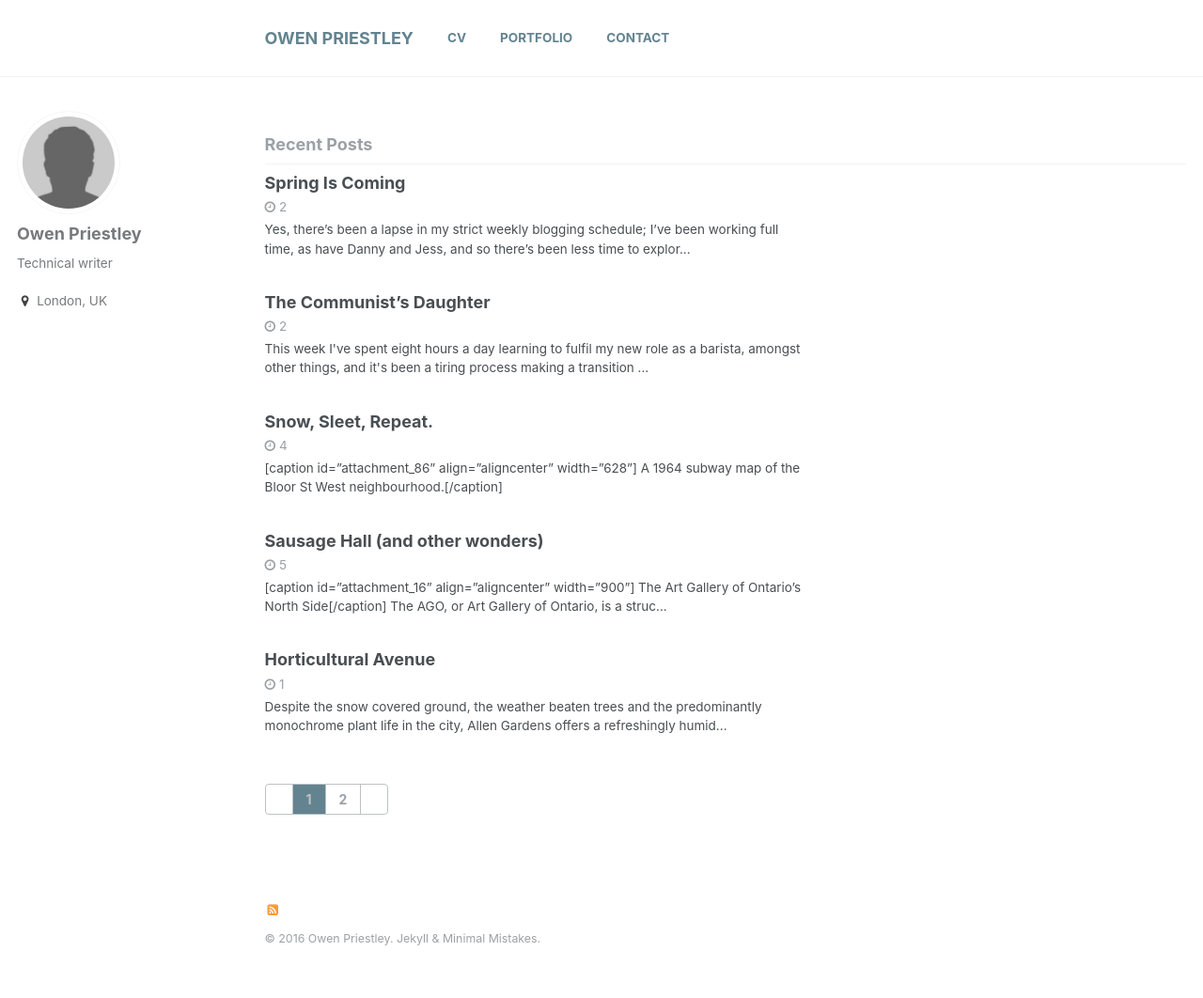
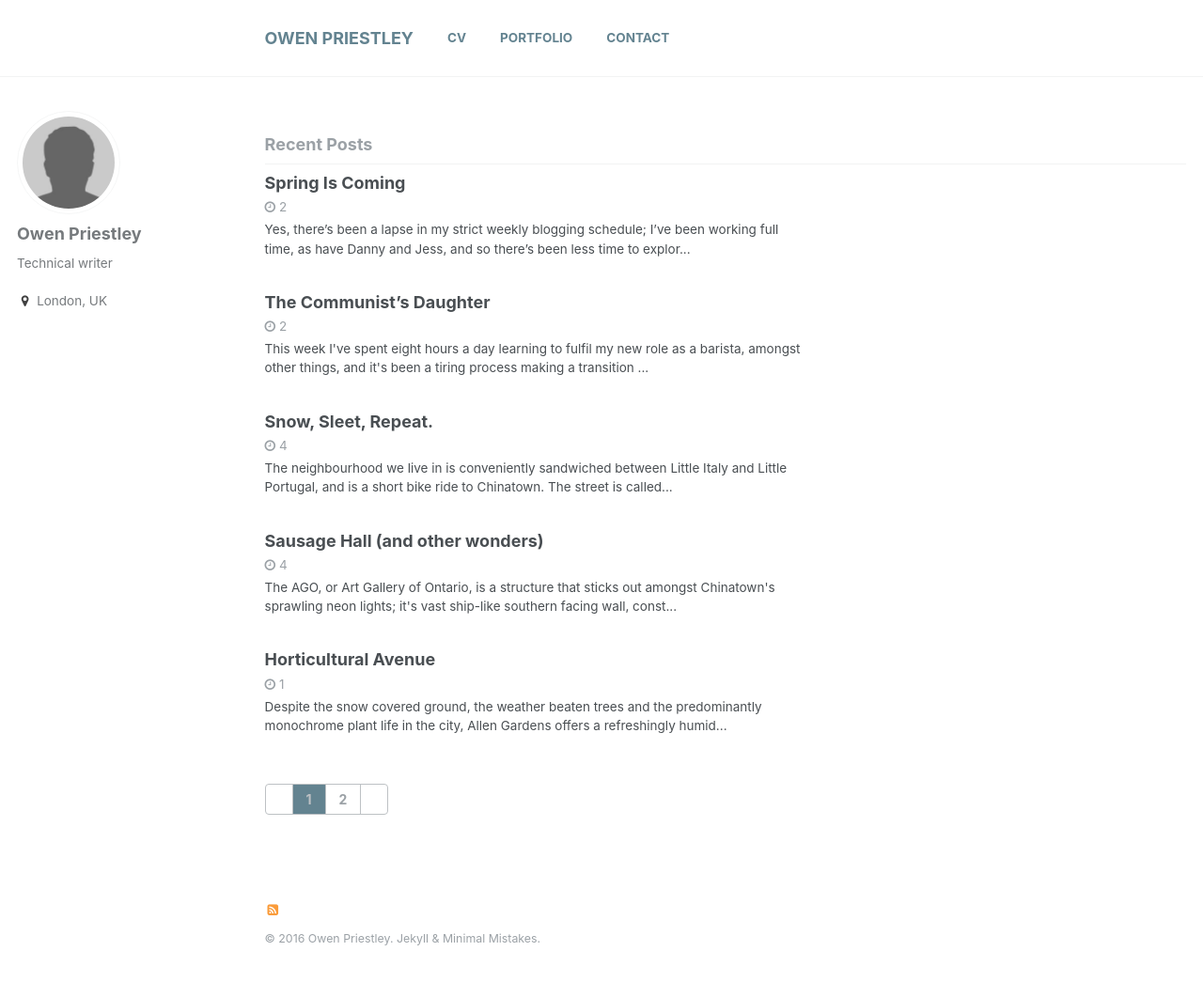
Before and after one commit to owenpriestley/owenpriestley.github.io, a Jekyll site: the page built from index.html, in a window 1280 px wide. Shown: the whole page at 94% size. Built offline with Jekyll 4.4.1, drawn with Linux system fonts in a browser that asks for light colours; the list of posts is cut into pages by our own code.

Commit message:
some more

```diff
--- a/_posts/2014-03-09-sausage-hall-and-other-wonders.md
+++ b/_posts/2014-03-09-sausage-hall-and-other-wonders.md
@@ -6,43 +6,61 @@
 permalink: /portfolio/hogtown_enquirer/sausage_hall/
 author_profile: true
 read_time: true
+header:
+  image: sausage_hall.png
 ---
-[caption id="attachment_16" align="aligncenter" width="900"]<a href="http://owenpriestley.files.wordpress.com/2014/03/ago_at_dusk.jpg"><img class=" wp-image-16 " title="The Art Gallery of Ontario's North Side" alt="AGO_at_dusk" src="http://owenpriestley.files.wordpress.com/2014/03/ago_at_dusk.jpg?w=300" width="900" height="600" /></a> The Art Gallery of Ontario's North Side[/caption]
 <p style="text-align:left;">The AGO, or <a href="www.ago.net" target="_blank">Art Gallery of Ontario</a>, is a structure that sticks out amongst Chinatown's sprawling neon lights; it's vast ship-like southern facing wall, constructed from arched wooden beams and glass provides onlookers with a brief insight into the Italian Wing (complete with espresso and gelato bar) whilst visitors to the gallery can look out onto the bustling Dundas-Spadina junction. The gallery hosts a free evening every Wednesday between six and eight o'clock, meaning anybody who happens to be in the area can duck in and appreciate the extensive collection of art from around the globe.</p>
 
 
-[caption id="attachment_20" align="aligncenter" width="640"]<a href="http://owenpriestley.files.wordpress.com/2014/03/img_0667.jpg"><img class="size-full wp-image-20  " alt="The Nighttime Cityscape, as viewed from the AGO's westward staircase." src="http://owenpriestley.files.wordpress.com/2014/03/img_0667.jpg" width="640" height="480" /></a> Toronto's nighttime cityscape, as viewed from the AGO's westward staircase.[/caption]
+![full](img_0667.jpg)
+{: .align-center}
+<h2 class="img">Toronto's nighttime cityscape, as viewed from the AGO's westward staircase.</h2>
+
 <p style="text-align:left;">Visiting the gallery on a Wednesday evening is a great opportunity to save sixteen dollars, explore the exhibitions during the twilight hours - when the skyline is arguably at it's best - and look out at a nighttime cityscape from the west facing staircase. Prior to visiting the AGO I had seldom been exposed to Canadian art; inspired by the beautiful scenery this country has to offer, for someone who doesn't know a great deal about landscape paintings, they're easily appreciated. Cornelius Krieghoff, whose oil paintings predominantly feature the native Indians, were particularly striking. Below is a Google image of his <em>Huron Indians at Portage.</em></p>
 
 
-[caption id="attachment_22" align="aligncenter" width="640"]<a href="http://owenpriestley.files.wordpress.com/2014/03/cornelius-krieghoff-huron-indians-at-portage.jpg"><img class="size-full wp-image-22  " alt="C Krieghoff: Huron Indians at Portage" src="http://owenpriestley.files.wordpress.com/2014/03/cornelius-krieghoff-huron-indians-at-portage.jpg" width="640" height="527" /></a> C. Krieghoff: Huron Indians at Portage[/caption]
+![full](cornelius-krieghoff-huron-indians-at-portage.jpg)
+{: .align-center}
+<h2 class="img">C. Krieghoff: Huron Indians at Portage</h2>
 
 <span style="line-height:1.5em;">However, Krieghoff didn't just paint Indians portaging their canoes. I managed to sneak a photograph of another oil painting, which could be likened to a backstage photograph of the lads on tour, and who's actual title is unknown to me and so I can only refer to as <em>Bros Shalt be Bros.</em></span>
 
-[caption id="attachment_23" align="aligncenter" width="640"]<a href="http://owenpriestley.files.wordpress.com/2014/03/img_0656.jpg"><img class="size-full wp-image-23" alt="Bros Shalt be Bros" src="http://owenpriestley.files.wordpress.com/2014/03/img_0656.jpg" width="640" height="480" /></a> Bros Shalt be Bros: C. Kriefhoff.[/caption]
+![full](img_0656.jpg)
+{: .align-center}
+<h2 class="img">Bros Shalt be Bros: C. Kriefhoff.</h2>
 
 Canadian oil paintings aside, the AGO is certainly worth a visit, whether you manage dodge the entry fee or not. If Krieghoff ain't your thing, there are plenty of European painters, sculptors, video artists and anything else you can imagine - plus the gift shop is pretty great. Didn't manage to sample the gelato, though.
 
-[caption id="attachment_38" align="aligncenter" width="628"]<a href="http://owenpriestley.files.wordpress.com/2014/03/7f7bc63f-f3f7-45e8-bd55-da16d479487b1.jpg"><img class="size-full wp-image-38" alt="I stand in front of Mike Nelson's projector at the Power Plant" src="http://owenpriestley.files.wordpress.com/2014/03/7f7bc63f-f3f7-45e8-bd55-da16d479487b1.jpg" width="628" height="484" /></a> I stand in front of Mike Nelson's projector at the Power Plant[/caption]
+![full](7f7bc63f-f3f7-45e8-bd55-da16d479487b1.jpg)
+{: .align-center}
+<h2 class="img">I stand in front of Mike Nelson's projector at the Power Plant</h2>
 
 <span style="line-height:1.5em;">Another great, free gallery is the <a href="www.thepowerplant.org" target="_blank">Power Plant</a> - located on the harbourfront, it's free all year round and currently has an exhibition by British artist Mike Nelson. The installations Nelson has produced are mainly living spaces, which focus on the idea of abandonment. Drawing influence from fictional motorcycle gang "The Amnesiacs", the</span><span style="line-height:1.5em;"> <em>Amnesiac Hide</em> exhibition is an engrossing experience, particularly the eerie <em>Quiver of Arrows</em>: a series of claustrophobic American trailers dating from the 1930s. Walking around inside the trailers I felt like a giant bull in a miniature China shop.</span>
 
-[caption id="attachment_35" align="aligncenter" width="628"]<a href="http://owenpriestley.files.wordpress.com/2014/03/img_0609.jpg"><img class="size-full wp-image-35" alt="Inside the Quiver of Arrows space" src="http://owenpriestley.files.wordpress.com/2014/03/img_0609.jpg" width="628" height="837" /></a> Inside the Quiver of Arrows space[/caption]
+![full](img_0609.jpg)
+{: .align-center}
+<h2 class="img">Inside the Quiver of Arrows space</h2>
 
 <span style="line-height:1.5em;">Tuesday this week was Shrove Tuesday, or as it is more widely appreciated: Pancake Day. In a city where you'll find cheap brunch more readily than you'll find air to breathe, selecting </span><span style="line-height:1.5em;">place to honour this sacred day</span><span style="line-height:1.5em;"> can be a daunting choice. Word on the street, however, directed us towards a place called <a href="www.templekitchen.com" target="_blank">Mildred's Temple Kitchen</a> for a stack of flapjacks that'd make a lengthy period of religious fasting seem like a logical idea. </span>
 
 <span style="line-height:1.5em;">They were eleven dollars - that's about six pounds - and there's a photograph below.</span>
 
-[caption id="attachment_24" align="aligncenter" width="640"]<a href="http://owenpriestley.files.wordpress.com/2014/03/img_0596.jpg"><img class="size-full wp-image-24" alt="Pancakes, Bacon, Blueberry Compote, Whipped Cream, Maple Syrup." src="http://owenpriestley.files.wordpress.com/2014/03/img_0596.jpg" width="640" height="428" /></a> Pancakes, Bacon, Blueberry Compote, Whipped Cream, Maple Syrup, Knife and Fork.[/caption]
+![full](img_0596.jpg)
+{: .align-center}
+<h2 class="img">Pancakes, Bacon, Blueberry Compote, Whipped Cream, Maple Syrup, Knife and Fork.</h2>
 
 As abundant as the brunch options are in this city, the drinking holes are even more varied, and the inexhaustible King Street West is where we found our Saturday night entertainment in the form of <a href="www.nawlins.ca" target="_blank">N'awlins</a> - a jazz bar with a somewhat legendary status. We didn't have any food (although the Cajun-Creole cuisine they serve up comes highly recommended) but we did manage to catch an excellent performance from <em>The All Star Bourbon Street Band</em>. With guitar, bass, piano and an astonishingly good drummer, they played an impressive, diverse set of jazz, rhythm and blues tracks, including a cover selection spanning from Bill Withers to D'angelo. A regular weekend slot at N'awlins means we'll hopefully be seeing them again soon, perhaps with a side of that much talked about cajun chow.
 
 <span style="line-height:1.5em;">"Naw man, they only pay us 'til two AM" </span><span style="line-height:1.5em;">The guitarist was packing away his axe, but a sprightly chap -who'd volunteered himself to sing earlier in the night wanted another piece of the action and demanded that they play just <em>one more song</em>, and insisted that he would pay the band personally. Unfortunately they declined, but the bartender told us that N'awlins had a 'sister bar' just two doors down, that they had a live band on until four o'clock, and that we'd get free entry if the doorman knew she'd sent us.  We obliged and stepped into the tundra outside, stumbled three doors down and into Joe Mama's; packed out and swelling to the R&amp;B cover band <em>Shugga</em>, who have had a saturday night residency for over ten years . Yes, ten years, and they have been well versed in R&amp;B cover during their lengthy tenure: I've never seen a white man sing <em>Sir Duke</em> with such finesse.</span>
 
-[caption id="attachment_37" align="aligncenter" width="628"]<a href="http://owenpriestley.files.wordpress.com/2014/03/img_0545.jpg"><img class="size-full wp-image-37" alt="A &quot;selfie&quot; of us three bar flies at N'awlins Jazz Bar." src="http://owenpriestley.files.wordpress.com/2014/03/img_0545.jpg" width="628" height="471" /></a> A "selfie" of us three bar flies at N'awlins Jazz Bar.[/caption]
+![full](img_0545.jpg)
+{: .align-center}
+<h2 class="img">A "selfie" of us three bar flies at N'awlins Jazz Bar.</h2>
 
 The dining options on King St West are as varied as the bars; you can get your hands on almost anything you fancy, and on Friday night we went to <a href="http://www.wvrst.com" target="_blank">Wvrst</a> - a place that accurately describes itself as a 'sausage hall'. Based partly on an Oktoberfest tent; we dine on long tables, elbow to elbow on accompanying benches, the ceiling above spattered with dim hanging lightbulbs, it's certainly intimate. The beer selection is vast, with a particular focus on European options, as is the sausage menu. The old favourites are there; bratwurst, chorizo, kielbasa, but for the adventurous there's kangaroo, guinea fowl, elk, bison, boar and the list goes on. With a side of duck fat fries and a Belgian beer, a sausage fest has never been so delectable.
 
-[caption id="attachment_33" align="aligncenter" width="628"]<a href="http://owenpriestley.files.wordpress.com/2014/03/af03d23b-6486-446f-9cc6-f9b58f8bb966.jpg"><img class="size-full wp-image-33" alt="It's dark, it's seedy, you're packed like sardines and there's sausages all around you: you can only be in one place." src="http://owenpriestley.files.wordpress.com/2014/03/af03d23b-6486-446f-9cc6-f9b58f8bb966.jpg" width="628" height="471" /></a> It's dark, it's seedy, you're packed like sardines and there's sausages all around you: you can only be in one place.[/caption]
+![full](af03d23b-6486-446f-9cc6-f9b58f8bb966.jpg)
+{: .align-center}
+<h2 class="img">It's dark, it's seedy. You're packed like sardines and there's sausages all around you: you can only be in one place.</h2>
 
 It was the best of times, it was the wurst of times.
--- a/_posts/2014-03-15-snow-sleet-repeat.md
+++ b/_posts/2014-03-15-snow-sleet-repeat.md
@@ -7,24 +7,29 @@
 permalink: /portfolio/hogtown_enquirer/snow_sleet_repeat/
 author_profile: true
 read_time: true
+header:
+  image: snow_sleet_repeat.png
+
 ---
-[caption id="attachment_86" align="aligncenter" width="628"]<a href="http://owenpriestley.files.wordpress.com/2014/03/img_0815.jpg"><img class=" wp-image-86" src="http://owenpriestley.files.wordpress.com/2014/03/img_0815.jpg" alt="IMG_0815" width="628" height="411" /></a> A 1964 subway map of the Bloor St West neighbourhood.[/caption]
-
-The neighbourhood we live in is conveniently sandwiched amongst Little Italy, Little Portugal and not too far from Chinatown. The street is called Ossington Avenue, and the further south you go, the more interesting it gets. Saturday night we found ourselves stumbling across a packed out gallery called <em>134 Oz Studios</em>; a couple of minutes and five dollars later, we were watching <a href="http://michaelrault.bandcamp.com/"><em>Michael Rault &amp; The Taste</em></a> play a lively set of garage/psyche rock whilst we sipped lukewarm Kronenbourg from a can.
+The neighbourhood we live in is conveniently sandwiched between Little Italy and Little Portugal, and is a short bike ride to Chinatown. The street is called Ossington Avenue, and the further south you go, the more interesting it gets. Saturday night we found ourselves stumbling across a packed out gallery called <em>134 Oz Studios</em>; a couple of minutes and five dollars later, we were watching <a href="http://michaelrault.bandcamp.com/"><em>Michael Rault &amp; The Taste</em></a> play a lively set of garage/psyche rock whilst we sipped lukewarm Kronenbourg from a can.
 
 After growing used to the bars and craft beers of America and Canada, being crammed into a shabby space, listening to very loud garage rock and buying cans of cheap ale from a makeshift bar almost felt like we were back in Britain, in the best way possible. It turns out Michael Rault was apparently putting on a super-secret last minute show, and we just happened to stumble across it.
 
 <span style="font-style:inherit;line-height:1.625;">A lot of bands these days seem to shuffle their way into the garage/alt/psyche/rock category by occasionally screaming incomprehensible lyrics into a distorted microphone, over equally tangled guitar sounds. These guys, however, had a much more comprehensible, clean and considered sound that rang true to their genre. Rather than let me explain it - </span><span style="font-style:inherit;line-height:1.625;">give them a listen</span><span style="font-style:inherit;line-height:1.625;"> - I doubt very much that you'll regret it.</span>
 
-[bandcamp width=100% height=42 track=3306461078 size=small bgcol=ffffff linkcol=0687f5 artwork=none]
+<iframe style="border: 0; width: 100%; height: 42px;" src="http://bandcamp.com/EmbeddedPlayer/track=3306461078/size=small/bgcol=ffffff/linkcol=0687f5/transparent=true/" seamless><a href="http://michaelrault.bandcamp.com/track/too-bad-so-sad">Too Bad So Sad by Michael Rault</a></iframe>
 
 Sunday morning we took a trip to the weekly antiques market in the Distillery District, or <em>Old Toronto</em> as it is also known. The phrase old is loosely used in this sense, seeing as Toronto only turned 180 last week. Ironically, many of the antiques I saw predated the city's existence.
 
-[caption id="" align="alignnone" width="650"]<a href="http://owenpriestley.files.wordpress.com/2014/03/dscf0350.jpg"><img id="i-75" class="size-full wp-image" src="http://owenpriestley.files.wordpress.com/2014/03/dscf0350.jpg?w=650" alt="Image" width="650" height="283" /></a> Kensington Market's indoor emporium of trinkets[/caption]
+![full](/images/dscf0350.jpg)
+{: .align-center}
+_Kensington Market's indoor emporium of trinkets._
 
 St. Lawrence Market is great for records, prints, books, crockery, watches, cameras and just about anything else imagineable. It took some time to work our way through the labyrinth of trinkets but I came out with LPs by <em>Cat Stevens</em> and <em>Louis Armstrong</em>, and a 1963 subway map of the Bloor/Ossington neighbourhood.
 
-[caption id="attachment_77" align="aligncenter" width="628"]<a href="http://owenpriestley.files.wordpress.com/2014/03/dscf0352.jpg"><img class="size-full wp-image-77" src="http://owenpriestley.files.wordpress.com/2014/03/dscf0352.jpg" alt="Jess perfectly executes the 'hold an Elton record in front of your face' stunt." width="628" height="471" /></a> Jess perfectly executes the 'hold an Elton record in front of your face' stunt.[/caption]
+![full](/images/dscf0352.jpg)
+{: .align-center}
+_Jess perfectly executes the 'hold an Elton record in front of your face' stunt._
 
 The Distillery District, as the name suggests, also houses an abundance of bars and restaurants in a relatively small neighbourhood. <em>C'est What? </em>is one of them; a spacious basement with pool tables, a live music space and an excellent selection of craft beers from Ontario and beyond.
 
@@ -38,16 +43,22 @@
 
 Tuesday saw the highest temperatures we've seen since our arrival in this seemingly endless winter, with highs of eleven degrees.
 
-[caption id="attachment_78" align="aligncenter" width="628"]<a href="http://owenpriestley.files.wordpress.com/2014/03/img_0754.jpg"><img class="size-full wp-image-78" src="http://owenpriestley.files.wordpress.com/2014/03/img_0754.jpg" alt="The snow finally begins to melt." width="628" height="471" /></a> The ongoing battle, with the sun finally showing it's ability to melt snow.[/caption]
+![full](/images/img_0754.jpg)
+{: .align-center}
+_The ongoing battle, with the sun finally showing it's ability to melt snow._
 
 Whilst Britain has been experiencing a heatwave, this ascent into the double figures was certainly a welcome change in Toronto. We took to the streets and watched the snow melt on the baseball field in Trinity Bellwoods Park, drank coffee outside <em>The Tampered Press</em> on Dundas Street and then headed downtown to buy a board game with the knowledge that we'd have to hunker down that evening for the twenty one hours of continuous snowfall that was forecast.
 
 The weather changes so rapidly here it's hard to keep up. I wore trainers, a shirt and jeans one day, yet twenty four hours later we were struggling through a foot of snow, making the five minute stroll to the subway a twenty minute endeavour.
 
-[caption id="attachment_79" align="aligncenter" width="628"]<a href="http://owenpriestley.files.wordpress.com/2014/03/img_0781.jpg"><img class="size-full wp-image-79" src="http://owenpriestley.files.wordpress.com/2014/03/img_0781.jpg" alt="Then it snowed, again." width="628" height="624" /></a> And then it snowed, again.[/caption]
+![full](/images/img_0781.jpg)
+{: .align-center}
+_And then it snowed, again._
 
 Fortunately, the board game we <em>settled upon</em>, was called <em>Settlers of Catan</em>, and if you've never played it you should - just be sure to set aside at least two hours and a good deal of supplies. I won't bore you with the details of the game, although I assure you it's riveting, instead here's a photograph of the selection we had to choose from.
 
-[caption id="attachment_80" align="aligncenter" width="628"]<a href="http://owenpriestley.files.wordpress.com/2014/03/img_0768.jpg"><img class="size-full wp-image-80" src="http://owenpriestley.files.wordpress.com/2014/03/img_0768.jpg" alt="A board game store whose stock necessitates a panoramic photograph." width="628" height="176" /></a> A board game store whose stock necessitates a panoramic photograph.[/caption]
+![full](/images/img_0768.jpg)
+{: .align-center}
+_A board game store whose stock necessitates a panoramic photograph._
 
 The weather is on the up again, hopefully for awhile, and St. Patricks day is nigh. With our close proximity to New York, and the plenteous Irish bars and pubs around Toronto, I'd like to hope this weekend will be sufficiently Irish, too.
```
Also changed, not shown: _posts/snow_sleet_repeat/dscf0350.jpg (added), 5 other files.
